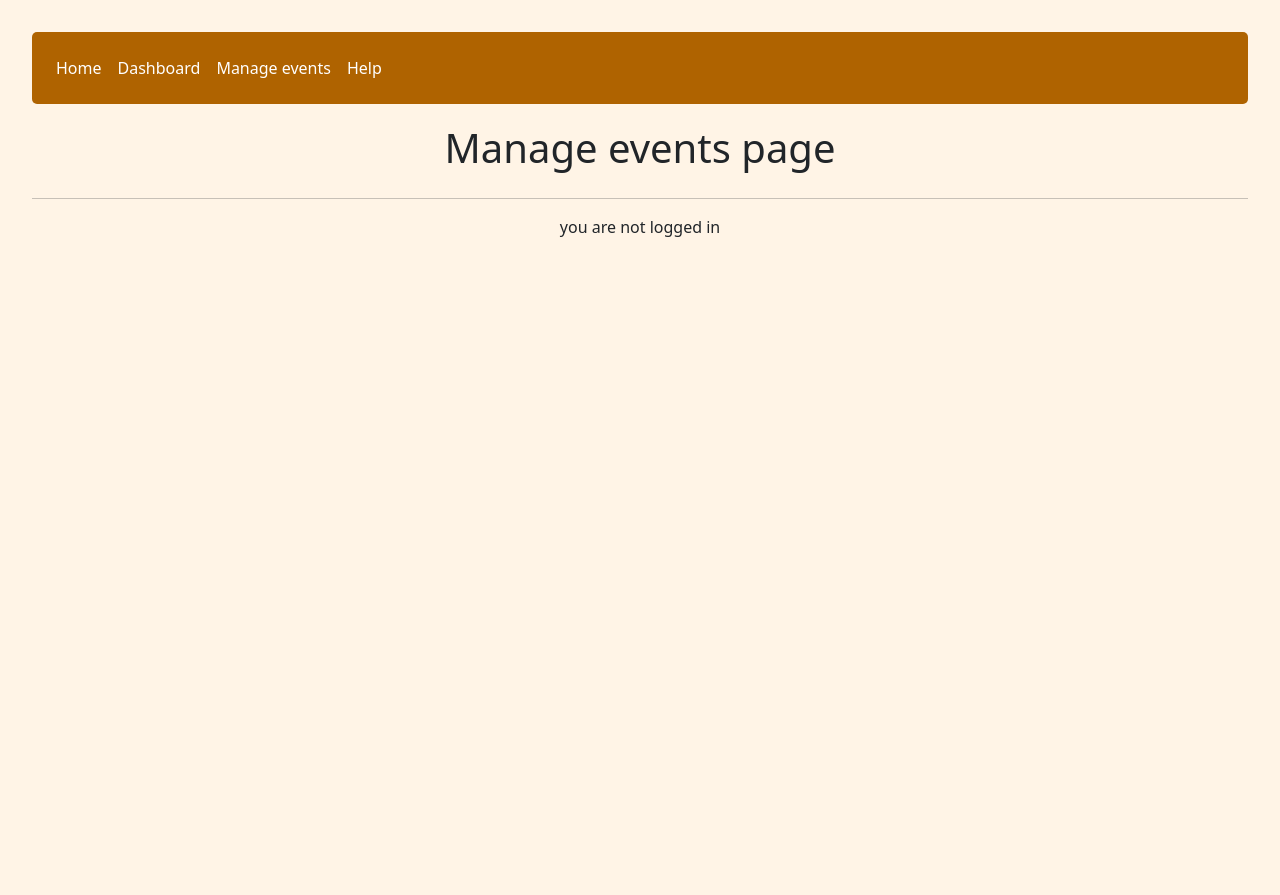
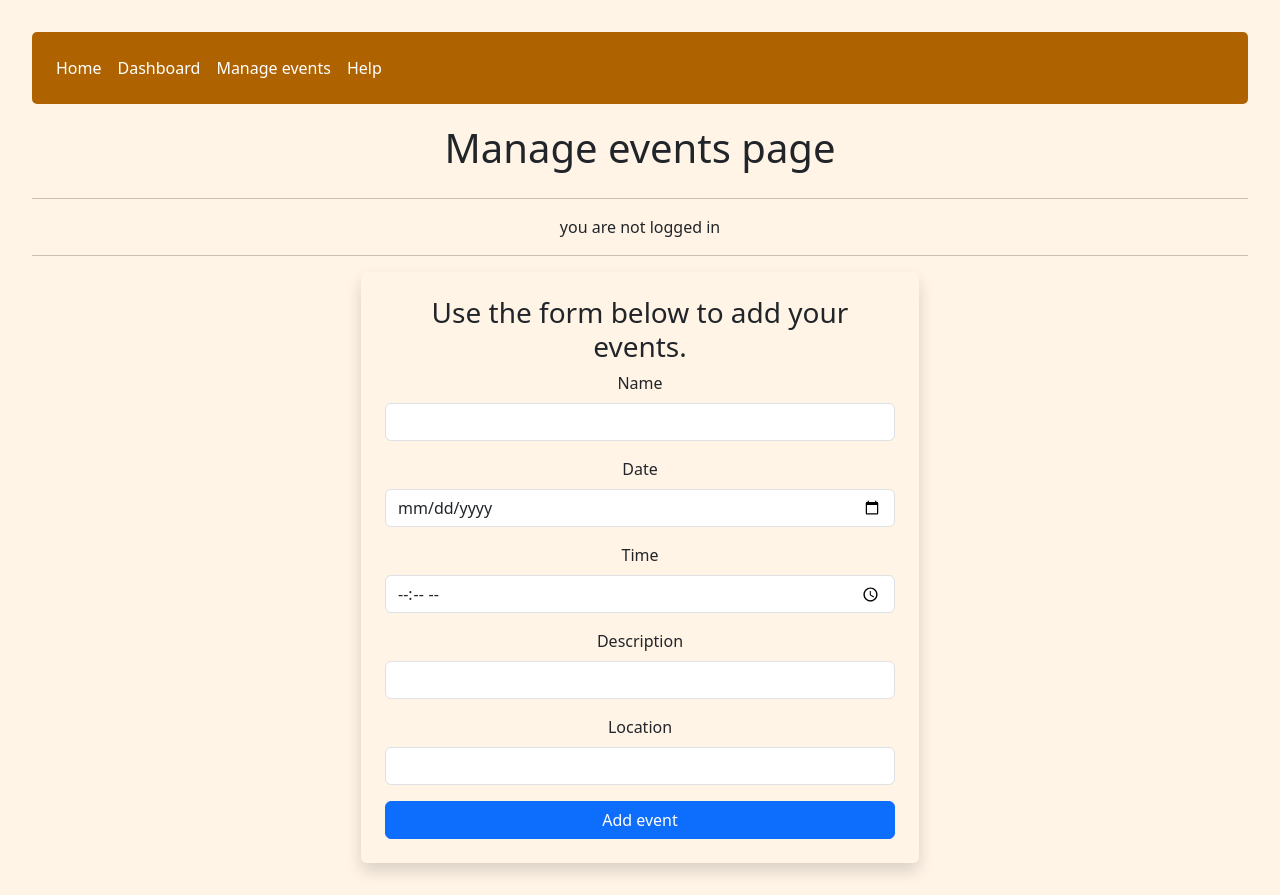
Before and after one commit to shahnawaz-shah/events-app, a React (Vite) app in the folder events-app/: page /manage-events in a window 1280 px wide. Before the commit the page ends 800 px from the top, so only its background shows below. Built offline with nearby package versions, Linux system fonts and the light colour scheme.

Commit message:
Started Manage Events functionality with form

```diff
--- a/events-app/src/components/ManageEvents/ManageEvents.jsx
+++ b/events-app/src/components/ManageEvents/ManageEvents.jsx
@@ -1,10 +1,84 @@
 import NavBar from "../../routes/NavBar";
-import { useContext } from "react";
+import { useContext, useState } from "react";
 import { AuthContext } from "../../AuthContext";
+import { useFormik } from "formik";
+import Form from "react-bootstrap/Form";
+import Button from "react-bootstrap/Button";
+import Container from "react-bootstrap/Container";
+import Row from "react-bootstrap/Row";
+import Col from "react-bootstrap/Col";
+import Card from 'react-bootstrap/Card';
+
+const validate = (values) => {
+  const errors = {};
+
+  // validation for name
+  if (!values.name) {
+    errors.name = "Event name is required";
+  }
+
+  // validation for date
+  if (!values.date) {
+    errors.date = "Date is required";
+  } else if (isNaN(Date.parse(values.date))) {
+    errors.date = "Invalid date format";
+  }
+
+  // validation for time
+  if (!values.time) {
+    errors.time = "Time is required";
+  } else if (!/^\d{2}:\d{2}$/.test(values.time)) {
+    errors.time = "Invalid time format (HH:MM)";
+  }
+
+  // validation for description
+  if (!values.description) {
+    errors.description = "Description is required";
+  }
+
+  //validation for location
+  if (!values.location) {
+    errors.location = "Location is required";
+  }
+
+  return errors;
+};
+
 
 
 export default function ManageEvents() {
     const { loggedIn } = useContext(AuthContext);
+    const [events, setEvents] = useState([]);
+
+    const formik = useFormik({
+        initialValues: {
+        name: "",
+        date: "",
+        time: "",
+        description: "",
+        location: "",
+        },
+        validate,
+        onSubmit: (values) => {
+        // submit handling code goes here
+
+        const newEvent = {
+            id: Date.now(),
+            name: values.name,
+            date: values.date,
+            time: values.time,
+            description: values.description,
+            location: values.location,
+        }
+
+        setEvents([...events, newEvent]);
+        console.log("Submitting form values with", values);
+
+        formik.resetForm();
+
+        },
+    });
+
 
     return (
         <div>
@@ -15,6 +89,114 @@ export default function ManageEvents() {
             ) : (
                 <p>you are not logged in</p>
             )}
+            <hr></hr>
+            <Container>
+                <Row>
+                    <Col>
+                      <Form className="p-4 shadow rounded w-50 mx-auto" onSubmit={formik.handleSubmit}>
+                        <h3>Use the form below to add your events.</h3>
+                        {/*name*/}
+                        <Form.Group className="mb-3">
+                            <Form.Label>Name</Form.Label>
+                            <Form.Control
+                                type="text"
+                                name="name"
+                                maxLength={32}
+                                value={formik.values.name}
+                                onChange={formik.handleChange}
+                                onBlur={formik.handleBlur}
+                                isInvalid={formik.touched.name && !!formik.errors.name}
+                            />
+                            <Form.Control.Feedback type="invalid">
+                                {formik.errors.name}
+                            </Form.Control.Feedback>
+                        </Form.Group>
+
+                        {/* date */}
+                        <Form.Group className="mb-3">
+                            <Form.Label>Date</Form.Label>
+                            <Form.Control
+                                type="date"
+                                name="date"
+                                value={formik.values.date}
+                                onChange={formik.handleChange}
+                                onBlur={formik.handleBlur}
+                                isInvalid={formik.touched.date && !!formik.errors.date}
+                            />
+                            <Form.Control.Feedback type="invalid">
+                                {formik.errors.date}
+                            </Form.Control.Feedback>
+                        </Form.Group>
+
+                        {/* time */}
+                        <Form.Group className="mb-3">
+                            <Form.Label>Time</Form.Label>
+                            <Form.Control
+                                type="time"
+                                name="time"
+                                value={formik.values.time}
+                                onChange={formik.handleChange}
+                                onBlur={formik.handleBlur}
+                                isInvalid={formik.touched.time && !!formik.errors.time}
+                            />
+                            <Form.Control.Feedback type="invalid">
+                                {formik.errors.time}
+                            </Form.Control.Feedback>
+                        </Form.Group>
+
+                        {/*description*/}
+                        <Form.Group className="mb-3">
+                            <Form.Label>Description</Form.Label>
+                            <Form.Control
+                                type="text"
+                                name="description"
+                                value={formik.values.description}
+                                onChange={formik.handleChange}
+                                onBlur={formik.handleBlur}
+                                isInvalid={formik.touched.description && !!formik.errors.description}
+                            />
+                            <Form.Control.Feedback type="invalid">
+                                {formik.errors.description}
+                            </Form.Control.Feedback>
+                        </Form.Group>
+
+                        {/*description*/}
+                        <Form.Group className="mb-3">
+                            <Form.Label>Location</Form.Label>
+                            <Form.Control
+                                type="text"
+                                name="location"
+                                value={formik.values.location}
+                                onChange={formik.handleChange}
+                                onBlur={formik.handleBlur}
+                                isInvalid={formik.touched.location && !!formik.errors.location}
+                            />
+                            <Form.Control.Feedback type="invalid">
+                                {formik.errors.location}
+                            </Form.Control.Feedback>
+                        </Form.Group>
+                        <Button type="submit" className="w-100">
+                        Add event
+                         </Button>
+                      </Form>
+                    </Col>
+                </Row>
+                <Row>
+                    <Col>
+                      {events.map(event => (
+                       <Card>
+                        <Card.Body>
+                            <Card.Title>{event.name}</Card.Title>
+                            <Card.Text >{event.date} at {event.time}</Card.Text>
+                            <Card.Text>{event.description}</Card.Text>
+                            <Card.Text>{event.location}</Card.Text>
+                        </Card.Body>
+                      </Card>
+                      ))}
+                    </Col>
+                </Row>
+            </Container>
+
         </div>
 
     );
```
